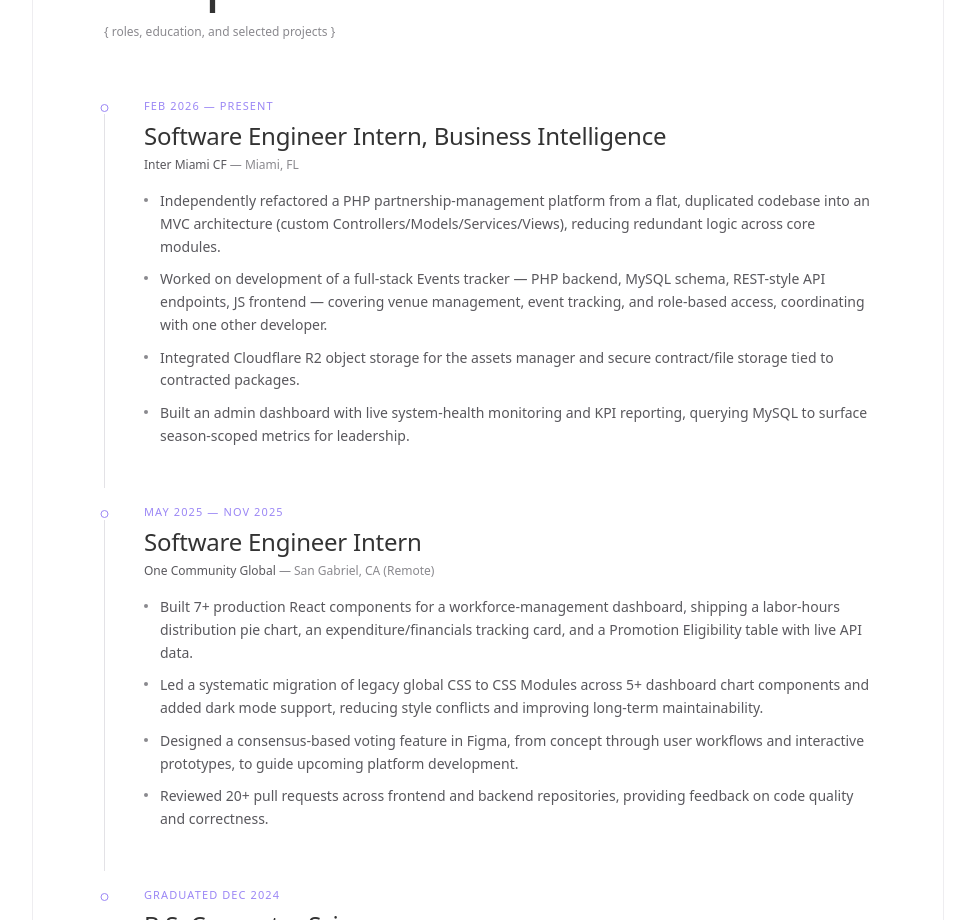
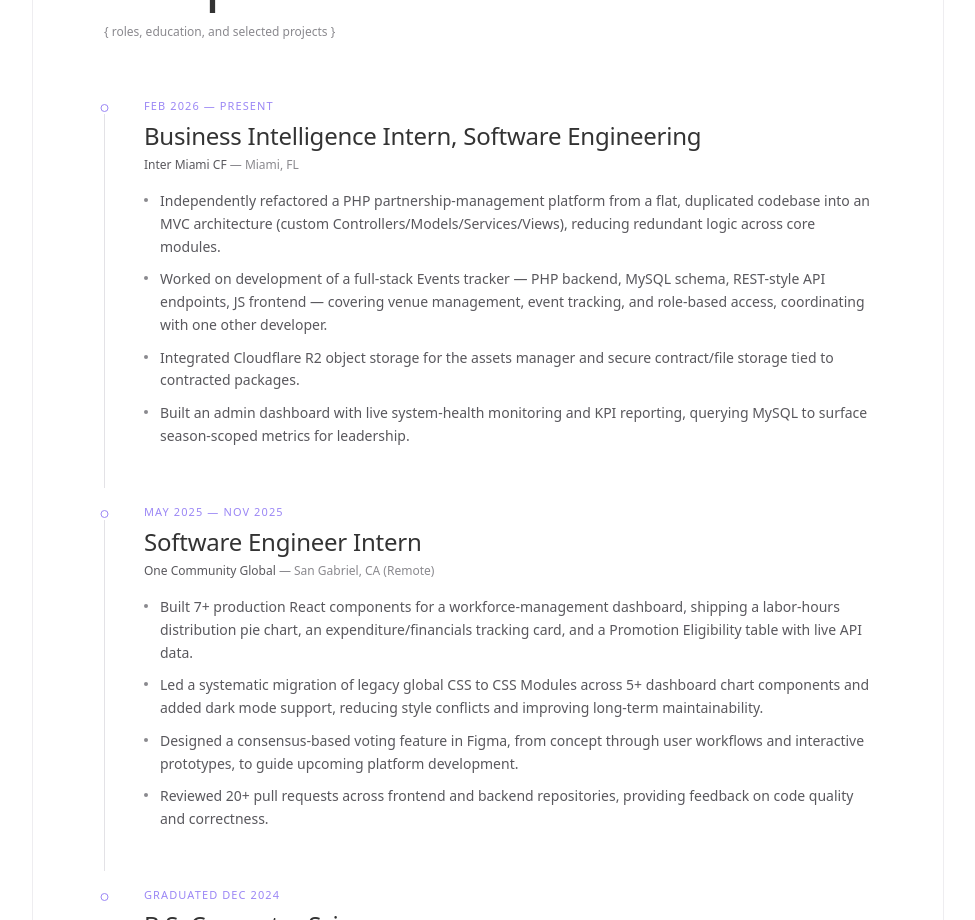
Before and after one commit to favils/portfolio-website, a Next.js app: page / in a window 1280 px wide. Shown: the part 1220-2140 px from the top of the page, without its empty margins (276-1251 px from the left). Built offline with nearby package versions, Linux system fonts and the light colour scheme; no server answers.

Commit message:
update to job title

```diff
--- a/src/data/experience.js
+++ b/src/data/experience.js
@@ -1,7 +1,7 @@
 export const roles = [
   {
     range: "FEB 2026 — PRESENT",
-    title: "Software Engineer Intern, Business Intelligence",
+    title: "Business Intelligence Intern, Software Engineering",
     org: "Inter Miami CF",
     location: "Miami, FL",
     points: [
```
